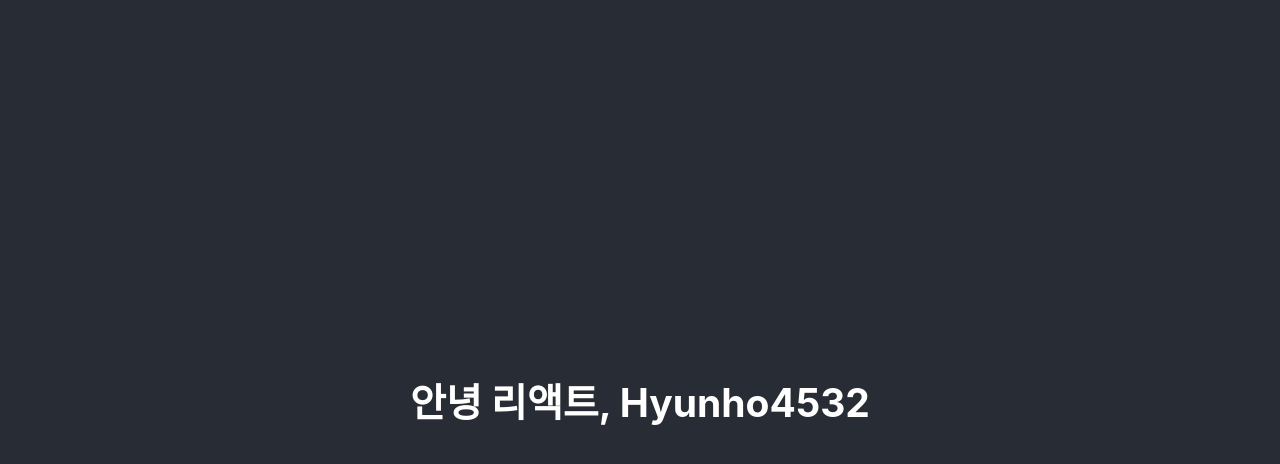
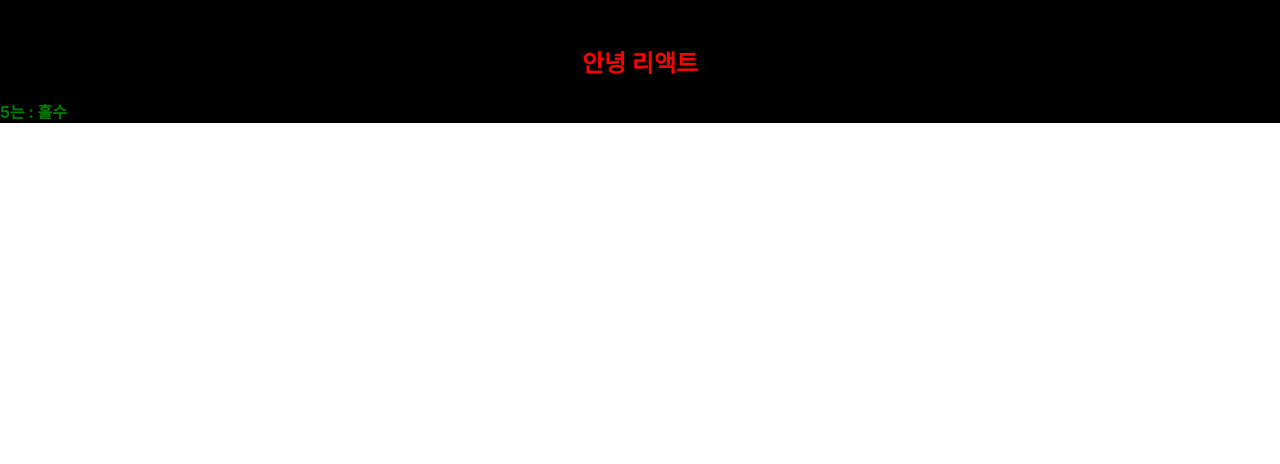
Before and after one commit to hyunho4532/react-cookbook, a React (Create React App) app: page / in a window 1280 px wide. Shown: the top 464 px of the page. Built offline with nearby package versions, Linux system fonts and the light colour scheme.

Commit message:
2023-08-05 JSX

```diff
--- a/src/App.css
+++ b/src/App.css
@@ -1,38 +1,12 @@
 .App {
+  background-color: black;
+}
+
+h2 {
+  color: red;
   text-align: center;
 }
 
-.App-logo {
-  height: 40vmin;
-  pointer-events: none;
+#bold_text {
+  color: green;
 }
-
-@media (prefers-reduced-motion: no-preference) {
-  .App-logo {
-    animation: App-logo-spin infinite 20s linear;
-  }
-}
-
-.App-header {
-  background-color: #282c34;
-  min-height: 100vh;
-  display: flex;
-  flex-direction: column;
-  align-items: center;
-  justify-content: center;
-  font-size: calc(10px + 2vmin);
-  color: white;
-}
-
-.App-link {
-  color: #61dafb;
-}
-
-@keyframes App-logo-spin {
-  from {
-    transform: rotate(0deg);
-  }
-  to {
-    transform: rotate(360deg);
-  }
-}
--- a/src/App.js
+++ b/src/App.js
@@ -1,13 +1,32 @@
 import './App.css';
+import MyHeader from './MyHeader';
 
 function App() {
 
   let name = "Hyunho4532";
 
+  const style = {
+    App: {
+      backgroundColor: 'black',
+    },
+    h2: {
+      color: "red",
+    },
+    bold_text: {
+      color: "green",
+    }
+  }
+
+  const number = 5;
+
   return (
-    <div className="App">
+    <div style={style.App}>
+      <MyHeader />
       <header className="App-header">
-        <h2>안녕 리액트, {name}</h2>
+        <h2 style={style.h2}>안녕 리액트</h2>
+        <b style={style.bold_text}>
+          {number}는 : {number % 2 === 0 ? "짝수" : "홀수" }
+        </b>
       </header>
     </div>
   );
--- /dev/null
+++ b/src/MyFooter.js
@@ -0,0 +1,5 @@
+const MyFooter = () => {
+    return <footer>푸터</footer>
+};
+
+export default MyFooter;
--- /dev/null
+++ b/src/MyHeader.js
@@ -0,0 +1,5 @@
+const MyHeader = (name) => {
+    return <header>헤더</header>
+};
+
+export default MyHeader;
```
Also changed, not shown: src/index.js (line endings or trailing spaces).
